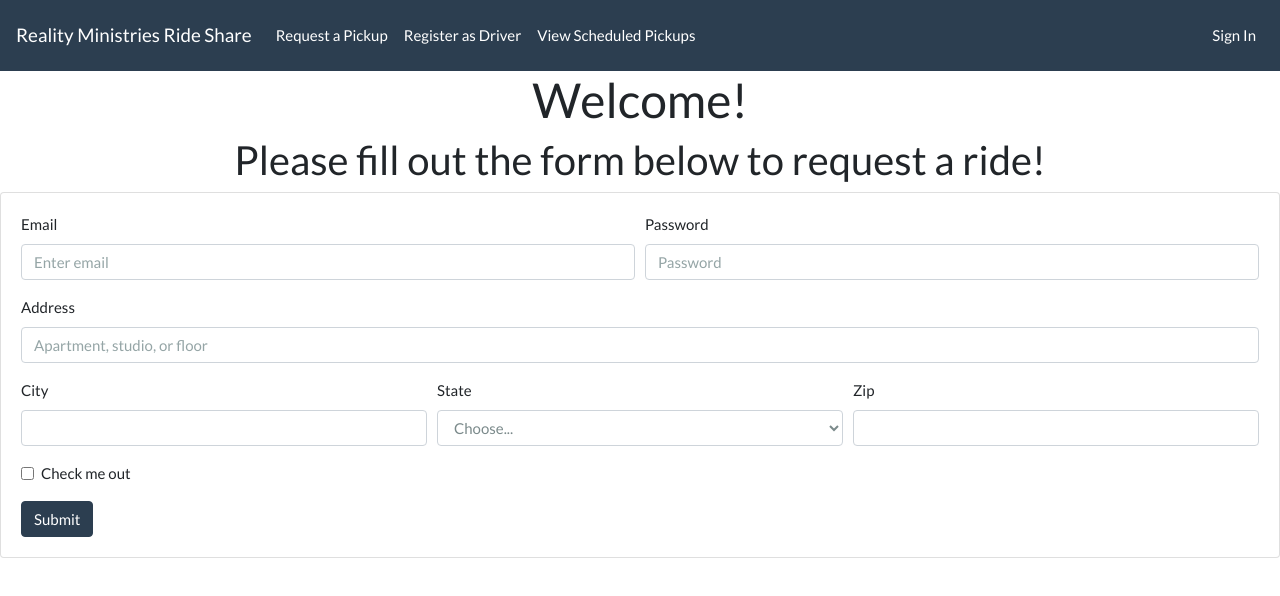
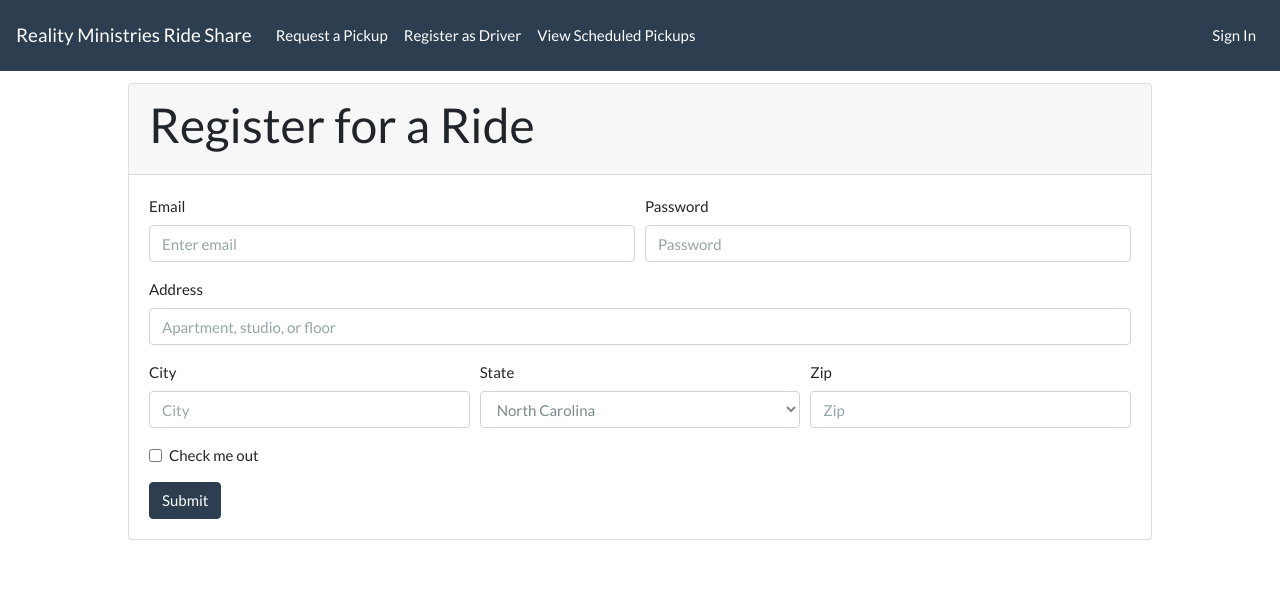
Before and after one commit to CandyKan3/DukeHack4, a React (Create React App) app in the folder dukehack/: page /rider in a window 1280 px wide. Shown: the top 596 px of the page. Built offline with nearby package versions, Linux system fonts and the light colour scheme; what google-maps-react would draw is missing.

Commit message:
Updated rider

```diff
--- a/dukehack/src/components/rider.jsx
+++ b/dukehack/src/components/rider.jsx
@@ -27,13 +27,8 @@ class Rider extends React.Component {
   render() {
     return (
       <div>
-      <h1 className="text-center">
-      Welcome!
-      </h1>
-      <h2 className="text-center">
-      Please fill out the form below to request a ride!
-      </h2>
-      <Card style = {{ width: '80rem', margin: '0 auto', float: 'none', }}>
+      <Card style = {{ width: '80%', margin: '0 auto', marginTop: '.8rem', float: 'none', }}>
+      <Card.Header><h1>Register for a Ride</h1></Card.Header>
       <Card.Body>
       <Form onSubmit={this.handleSubmit}>
       <Form.Row>
@@ -56,13 +51,12 @@ class Rider extends React.Component {
       <Form.Row>
         <Form.Group as={Col} controlId="formGridCity">
           <Form.Label>City</Form.Label>
-          <Form.Control value={this.state.city} onChange={ e => this.setState({ city: e.target.value }) } />
+          <Form.Control value={this.state.city} placeholder="City" onChange={ e => this.setState({ city: e.target.value }) } />
         </Form.Group>
 
         <Form.Group as={Col} controlId="formGridState">
           <Form.Label>State</Form.Label>
           <Form.Control as="select" value={this.state.state} onChange={ e => this.setState({ state: e.target.value }) }>
-            <option>Choose...</option>
             <option>North Carolina</option>
             <option>South Carolina</option>
               <option>Virginia</option>
@@ -71,7 +65,7 @@ class Rider extends React.Component {
 
         <Form.Group as={Col} controlId="formGridZip">
           <Form.Label>Zip</Form.Label>
-          <Form.Control value={this.state.zip} onChange={ e => this.setState({ zip : e.target.value }) } />
+          <Form.Control value={this.state.zip} placeholder="Zip" onChange={ e => this.setState({ zip : e.target.value }) } />
         </Form.Group>
       </Form.Row>
 
--- a/dukehack/src/components/signIn.jsx
+++ b/dukehack/src/components/signIn.jsx
@@ -28,7 +28,7 @@ class SignIn extends React.Component {
          }
     return (
       <div>
-      <Card style = {{ width: '80%', margin: '0 auto',marginTop: '.8rem', float: 'none', }}>
+      <Card style = {{ width: '80%', margin: '0 auto', marginTop: '.8rem', float: 'none', }}>
       <Card.Header><h1>Sign In</h1></Card.Header>
       <Card.Body>
       <Form onSubmit={this.handleSubmit}>
```
Also changed, not shown: 12 other files (tests, documents, lock files or other folders).
